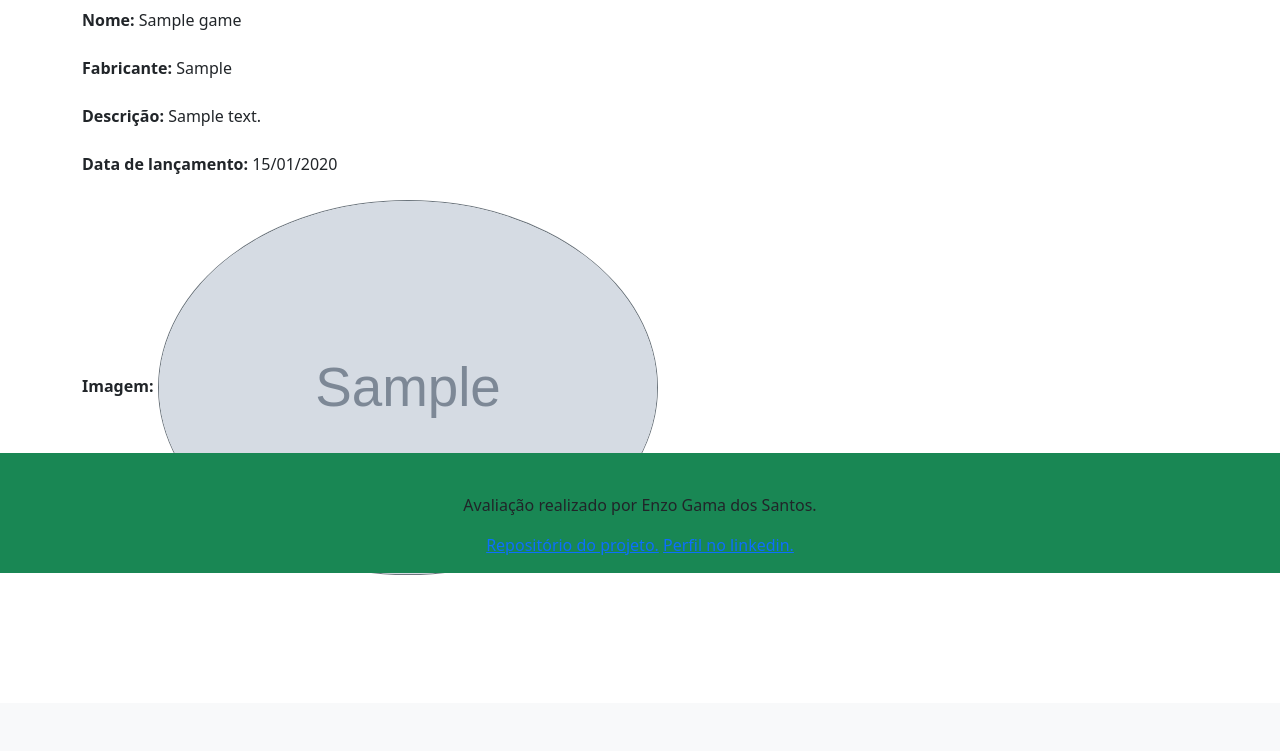
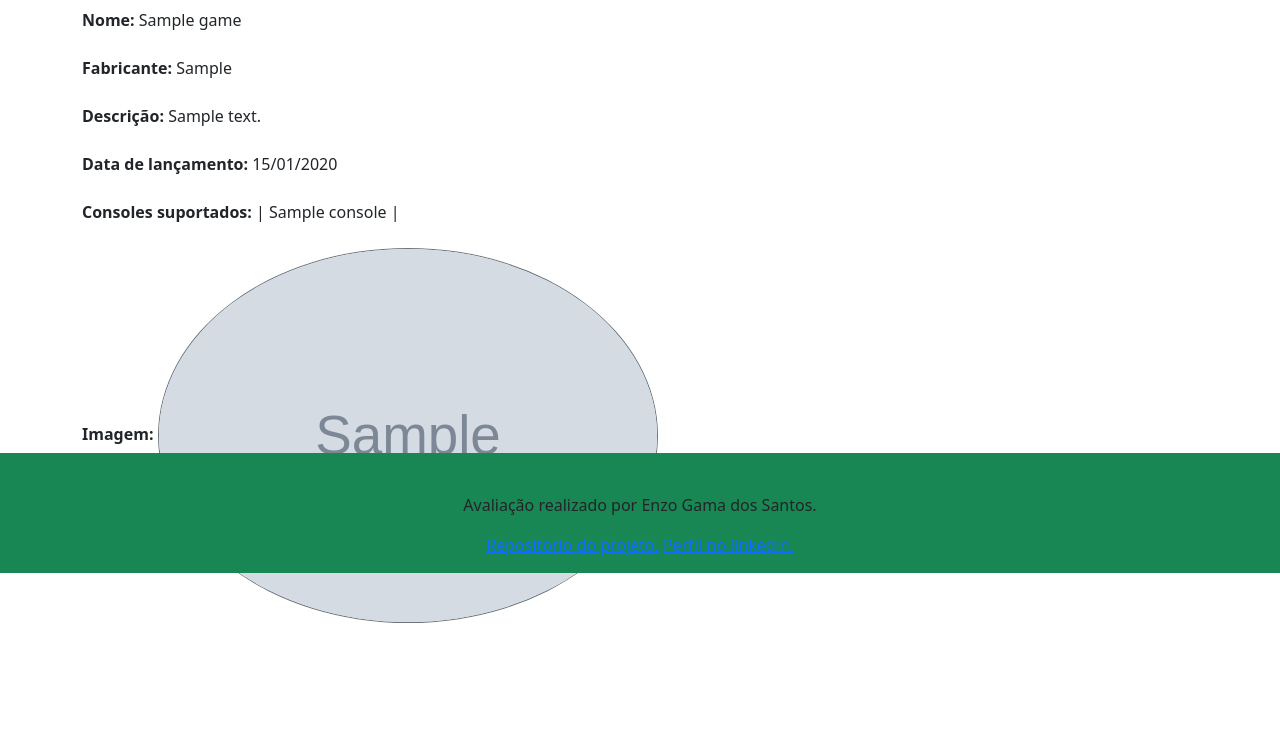
Before and after one commit to EnzoGamaDS/desafio-ideatech, a Laravel app: page /games/1 in a window 1280 px wide. Shown: the part 227-978 px from the top of the page. Before the commit the page ends 802 px from the top, so only its background shows below. Run offline with Laravel 9, Linux system fonts and the light colour scheme; tables that the repository leaves empty hold one stand-in row (values such as "Sample post"); grey boxes marked "Sample" are stand-in pictures.

Commit message:
Exibindo Consoles

```diff
--- a/app/Http/Controllers/GameController.php
+++ b/app/Http/Controllers/GameController.php
@@ -49,12 +49,13 @@ class GameController extends Controller
     /**
      * Display the specified resource.
      *
-     * @param  \App\Game  $game
+     * @param   $game
      * @return \Illuminate\Http\Response
      */
     public function show(Game $game)
     {
-        return view('games.show', compact('game'));
+        $console_id =  $this->gameService->showGames($game);
+        return view('games.show', compact('game', 'console_id'));
     }
 
     /**
--- a/app/Services/GameService.php
+++ b/app/Services/GameService.php
@@ -12,6 +12,11 @@ class GameService
     {
         $games = Game::latest()->simplePaginate(5);
         return ['games' => $games];
+    }
+
+    public function showGames(Game $game)
+    {
+        return $game->consoles;
     }
 
     public function createGame()
--- a/resources/views/games/show.blade.php
+++ b/resources/views/games/show.blade.php
@@ -37,6 +37,15 @@
             {{ date( 'd/m/Y' , strtotime( $game->launch ) ); }}
         </div>
     </div>
+
+    <div class="col-xs-12 mb-2 mt-3">
+        <div class="form-group">
+            <strong>Consoles suportados: </strong>
+            @foreach ($console_id as $console)
+            | {{ $console->name }} |
+            @endforeach
+        </div>
+    </div>
     <div class="col-xs-12 mb-2 mt-3">
         <div class="form-group">
             <strong>Imagem: </strong>
```
